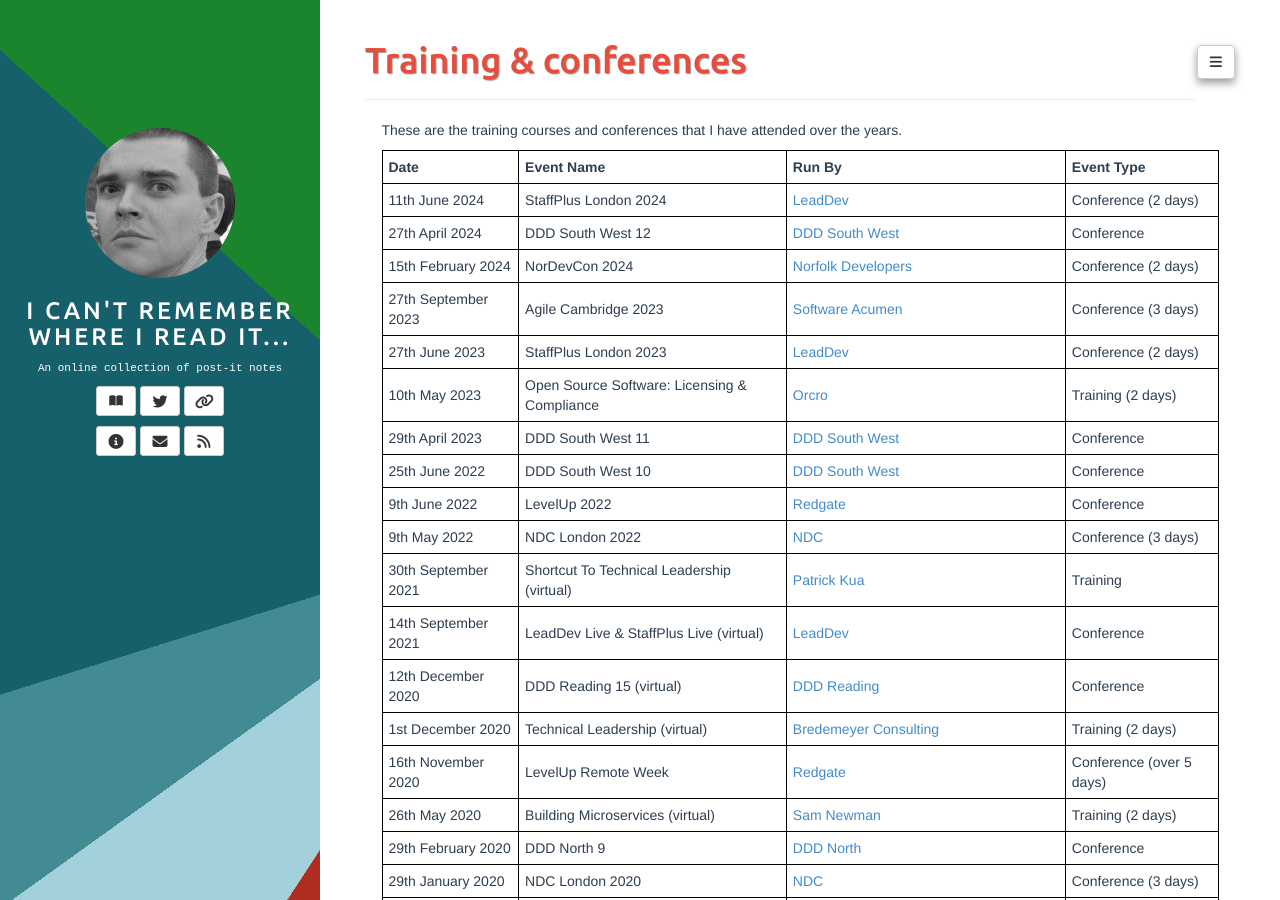
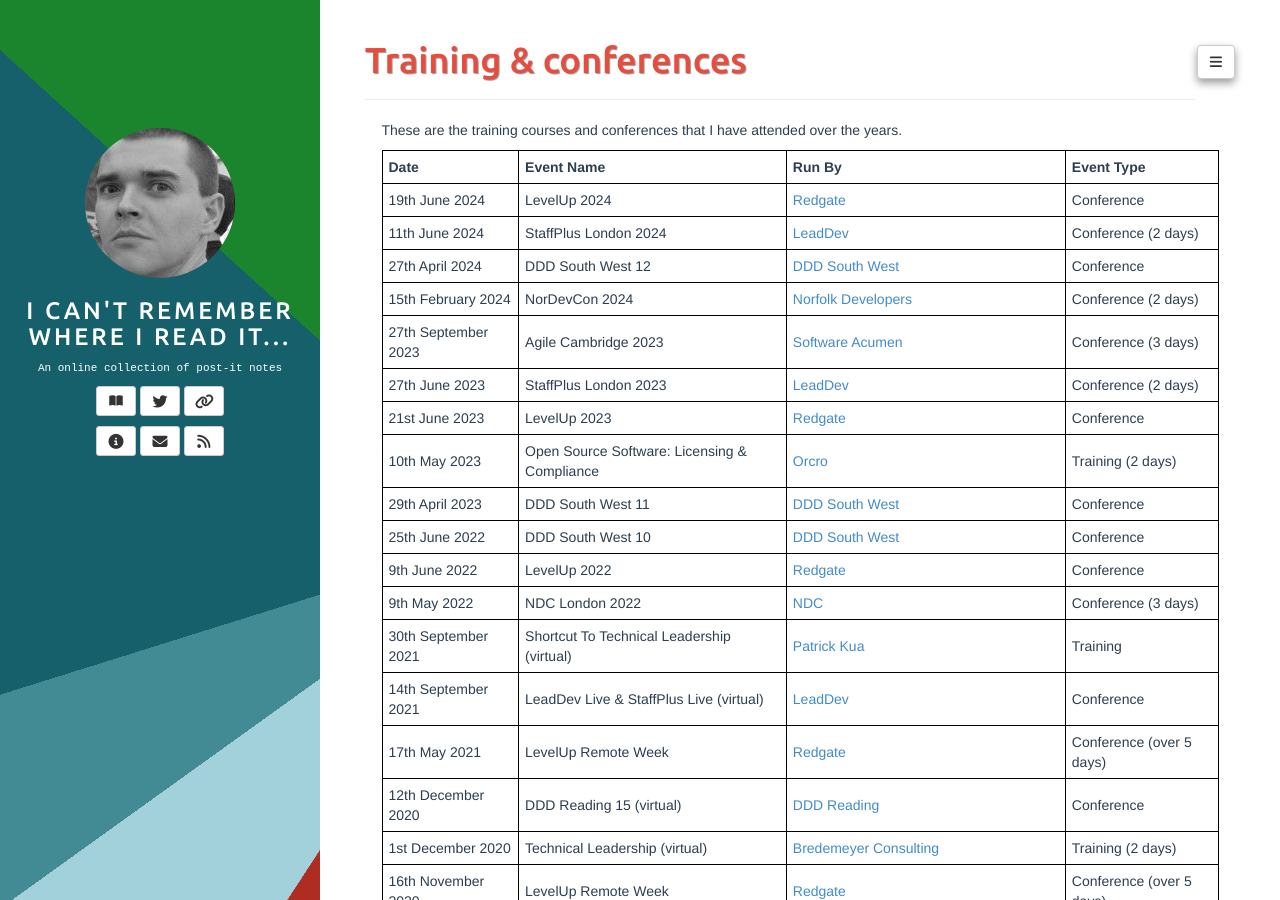
Before and after one commit to adrianbanks/adrianbanks.github.io, a Jekyll site: the page built from training.md, in a window 1280 px wide and 900 px high. Built offline with Jekyll 4.4.1, drawn with Linux system fonts in a browser that asks for light colours.

Commit message:
Add missing LevelUp events

```diff
--- a/training.md
+++ b/training.md
@@ -7,11 +7,13 @@ These are the training courses and conferences that I have attended over the yea
 
 | **Date**            | **Event Name**                                     | **Run By**                                               | **Event Type**           |
 | ------------------- | -------------------------------------------------- | -------------------------------------------------------- | ------------------------ |
+| 19th June 2024      | LevelUp 2024                                       | [Redgate][22]                                            | Conference               |
 | 11th June 2024      | StaffPlus London 2024                              | [LeadDev][29]                                            | Conference (2 days)      |
 | 27th April 2024     | DDD South West 12                                  | [DDD South West][2]                                      | Conference               |
 | 15th February 2024  | NorDevCon 2024                                     | [Norfolk Developers][35]                                 | Conference (2 days)      |
 | 27th September 2023 | Agile Cambridge 2023                               | [Software Acumen][10]                                    | Conference (3 days)      |
 | 27th June 2023      | StaffPlus London 2023                              | [LeadDev][29]                                            | Conference (2 days)      |
+| 21st June 2023      | LevelUp 2023                                       | [Redgate][22]                                            | Conference               |
 | 10th May 2023       | Open Source Software: Licensing & Compliance       | [Orcro][33]                                              | Training (2 days)        |
 | 29th April 2023     | DDD South West 11                                  | [DDD South West][2]                                      | Conference               |
 | 25th June 2022      | DDD South West 10                                  | [DDD South West][2]                                      | Conference               |
@@ -19,6 +21,7 @@ These are the training courses and conferences that I have attended over the yea
 | 9th May 2022        | NDC London 2022                                    | [NDC][9]                                                 | Conference (3 days)      |
 | 30th September 2021 | Shortcut To Technical Leadership (virtual)         | [Patrick Kua][30]                                        | Training                 |
 | 14th September 2021 | LeadDev Live & StaffPlus Live (virtual)            | [LeadDev][29]                                            | Conference               |
+| 17th May 2021       | LevelUp Remote Week                                | [Redgate][22]                                            | Conference (over 5 days) |
 | 12th December 2020  | DDD Reading 15 (virtual)                           | [DDD Reading][1]                                         | Conference               |
 | 1st December 2020   | Technical Leadership (virtual)                     | [Bredemeyer Consulting][28]                              | Training (2 days)        |
 | 16th November 2020  | LevelUp Remote Week                                | [Redgate][22]                                            | Conference (over 5 days) |
```
